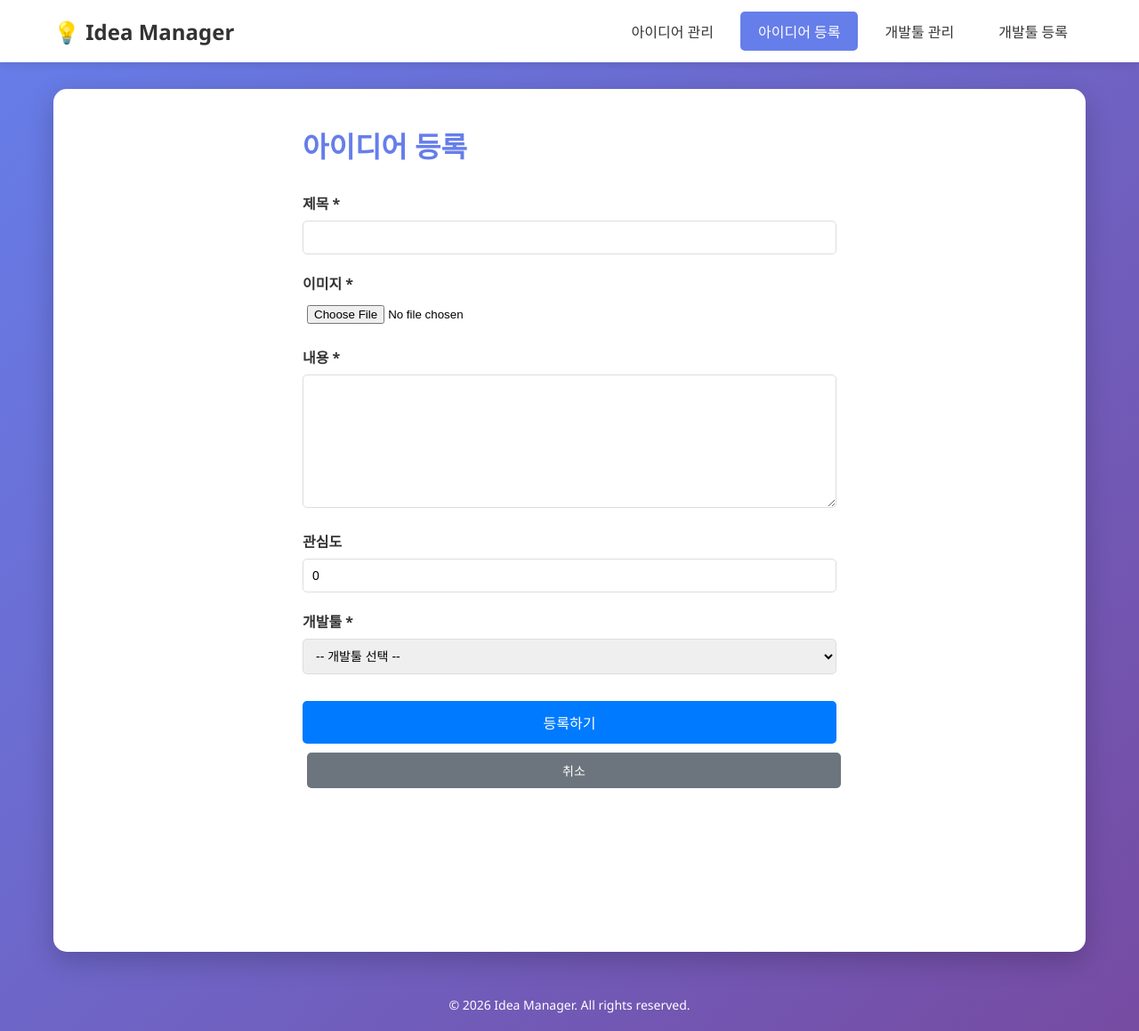
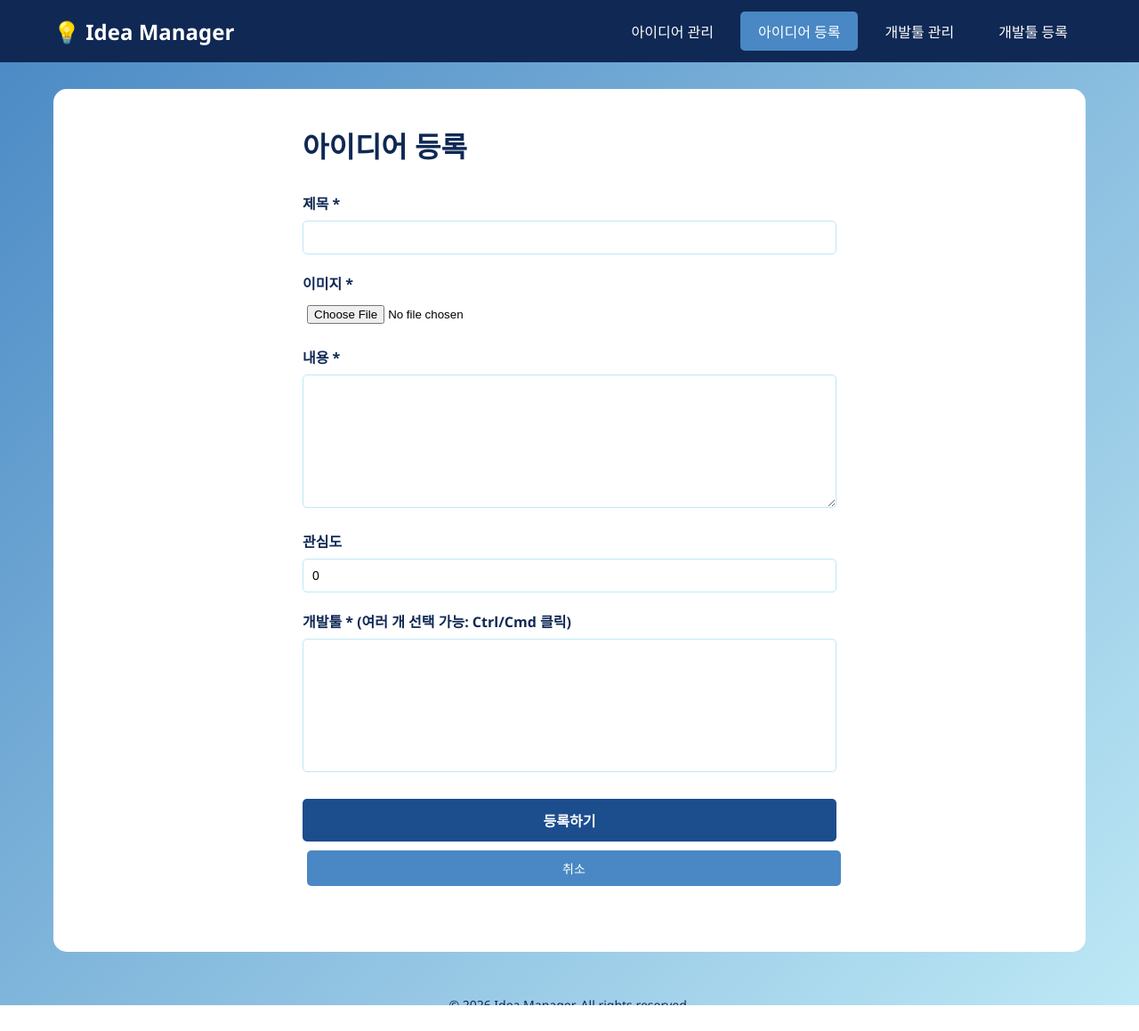
Before and after one commit to Pirogramming-24/Lee-youngju, a Django app: page /idea/register/ in a window 1280 px wide. Shown: the whole page at 89% size. After the commit the page ends 1130 px from the top, so only its background shows below. Run offline with Django 5.2, Linux system fonts and the light colour scheme; data that the repository does not hold is empty.

Commit message:
[fix] : 스타일 수정

```diff
--- a/IdeaManaging/idea/templates/base.html
+++ b/IdeaManaging/idea/templates/base.html
@@ -11,18 +11,33 @@
             box-sizing: border-box;
         }
 
+        html {
+            overflow-y: scroll;
+            overflow-x: hidden;
+            position: fixed;
+            width: 100%;
+            height: 100%;
+        }
+
         body {
             font-family: 'Segoe UI', Tahoma, Geneva, Verdana, sans-serif;
-            background: linear-gradient(135deg, #667eea 0%, #764ba2 100%);
+            background: linear-gradient(135deg, #4988C4 0%, #BDE8F5 100%) fixed;
             min-height: 100vh;
+            padding-top: 70px;
+            width: 100%;
+            height: 100%;
+            overflow-y: auto;
+            overflow-x: hidden;
+            position: relative;
         }
 
         /* NavBar Styles */
         .navbar {
-            background: white;
-            box-shadow: 0 2px 10px rgba(0,0,0,0.1);
-            position: sticky;
+            background: #0F2854;
+            position: fixed;
             top: 0;
+            left: 0;
+            right: 0;
             z-index: 1000;
         }
 
@@ -38,13 +53,14 @@
 
         .navbar-brand a {
             text-decoration: none;
-            color: #667eea;
+            color: #FFFFFF;
         }
 
         .navbar-brand h2 {
             font-size: 24px;
             font-weight: 700;
             margin: 0;
+            color: #FFFFFF;
         }
 
         .navbar-menu {
@@ -62,21 +78,15 @@
         .navbar-menu a {
             display: block;
             padding: 10px 20px;
-            color: #333;
+            color: #FFFFFF;
             text-decoration: none;
             font-weight: 500;
             border-radius: 5px;
-            transition: all 0.3s ease;
-        }
-
-        .navbar-menu a:hover {
-            background: #f0f0f0;
-            color: #667eea;
         }
 
         .navbar-menu a.active {
-            background: #667eea;
-            color: white;
+            background: #4988C4;
+            color: #FFFFFF;
         }
 
         /* Main Content Container */
@@ -90,28 +100,27 @@
             background: white;
             padding: 40px;
             border-radius: 15px;
-            box-shadow: 0 10px 30px rgba(0,0,0,0.2);
             min-height: calc(100vh - 160px);
-        }
-
-        h1, h2 {
-            color: #333;
-            margin-bottom: 20px;
         }
 
         h1 {
             font-size: 32px;
             font-weight: 700;
-            color: #667eea;
+            color: #0F2854;
             margin-bottom: 30px;
+        }
+
+        h2 {
+            color: #000000;
+            margin-bottom: 20px;
         }
 
         /* Button Styles */
         .btn {
             display: inline-block;
             padding: 10px 20px;
-            background-color: #667eea;
-            color: white;
+            background-color: #1C4D8D;
+            color: #FFFFFF;
             text-decoration: none;
             border-radius: 5px;
             border: none;
@@ -119,47 +128,25 @@
             font-size: 14px;
             font-weight: 500;
             margin: 5px;
-            transition: all 0.3s ease;
-        }
-
-        .btn:hover {
-            background-color: #5568d3;
-            transform: translateY(-2px);
-            box-shadow: 0 4px 12px rgba(102, 126, 234, 0.4);
         }
 
         .btn-danger {
             background-color: #dc3545;
         }
 
-        .btn-danger:hover {
-            background-color: #c82333;
-            box-shadow: 0 4px 12px rgba(220, 53, 69, 0.4);
-        }
-
         .btn-secondary {
-            background-color: #6c757d;
-        }
-
-        .btn-secondary:hover {
-            background-color: #5a6268;
-            box-shadow: 0 4px 12px rgba(108, 117, 125, 0.4);
+            background-color: #4988C4;
         }
 
         .btn-success {
-            background-color: #28a745;
-        }
-
-        .btn-success:hover {
-            background-color: #218838;
-            box-shadow: 0 4px 12px rgba(40, 167, 69, 0.4);
+            background-color: #1C4D8D;
         }
 
         /* Footer */
         .footer {
             text-align: center;
             padding: 20px;
-            color: white;
+            color: #0F2854;
             font-size: 14px;
             margin-top: 30px;
         }
--- a/IdeaManaging/idea/templates/idea/idea_register.html
+++ b/IdeaManaging/idea/templates/idea/idea_register.html
@@ -15,7 +15,7 @@
         display: block;
         margin-bottom: 8px;
         font-weight: bold;
-        color: #333;
+        color: #0F2854;
     }
     .form-group input[type="text"],
     .form-group input[type="number"],
@@ -23,9 +23,10 @@
     .form-group select {
         width: 100%;
         padding: 10px;
-        border: 1px solid #ddd;
+        border: 1px solid #BDE8F5;
         border-radius: 5px;
         font-size: 14px;
+        color: #000000;
     }
     .form-group textarea {
         min-height: 150px;
@@ -33,20 +34,19 @@
     }
     .form-group input[type="file"] {
         padding: 5px;
+        border: none;
     }
     .submit-btn {
         width: 100%;
         padding: 12px;
-        background-color: #007bff;
-        color: white;
+        background-color: #1C4D8D;
+        color: #FFFFFF;
         border: none;
         border-radius: 5px;
         font-size: 16px;
+        font-weight: bold;
         cursor: pointer;
         margin-top: 10px;
-    }
-    .submit-btn:hover {
-        background-color: #0056b3;
     }
 </style>
 {% endblock %}
@@ -79,9 +79,8 @@
         </div>
 
         <div class="form-group">
-            <label for="devtool">개발툴 *</label>
-            <select id="devtool" name="devtool" required>
-                <option value="">-- 개발툴 선택 --</option>
+            <label for="devtools">개발툴 * (여러 개 선택 가능: Ctrl/Cmd 클릭)</label>
+            <select id="devtools" name="devtools" multiple required style="height: 150px;">
                 {% for tool in devtools %}
                 <option value="{{ tool.id }}">{{ tool.name }} ({{ tool.kind }})</option>
                 {% endfor %}
```
Also changed, not shown: IdeaManaging/idea/templates/idea/idea_detail.html (+19 -13 lines), IdeaManaging/idea/templates/idea/idea_list.html (+86 -51 lines), IdeaManaging/idea/templates/idea/idea_update.html (+10 -10 lines), IdeaManaging/tool/templates/tool/tool_detail.html (+7 -10 lines), IdeaManaging/tool/templates/tool/tool_list.html (+4 -8 lines), IdeaManaging/tool/templates/tool/tool_register.html (+6 -7 lines), IdeaManaging/tool/templates/tool/tool_update.html (+6 -7 lines).
